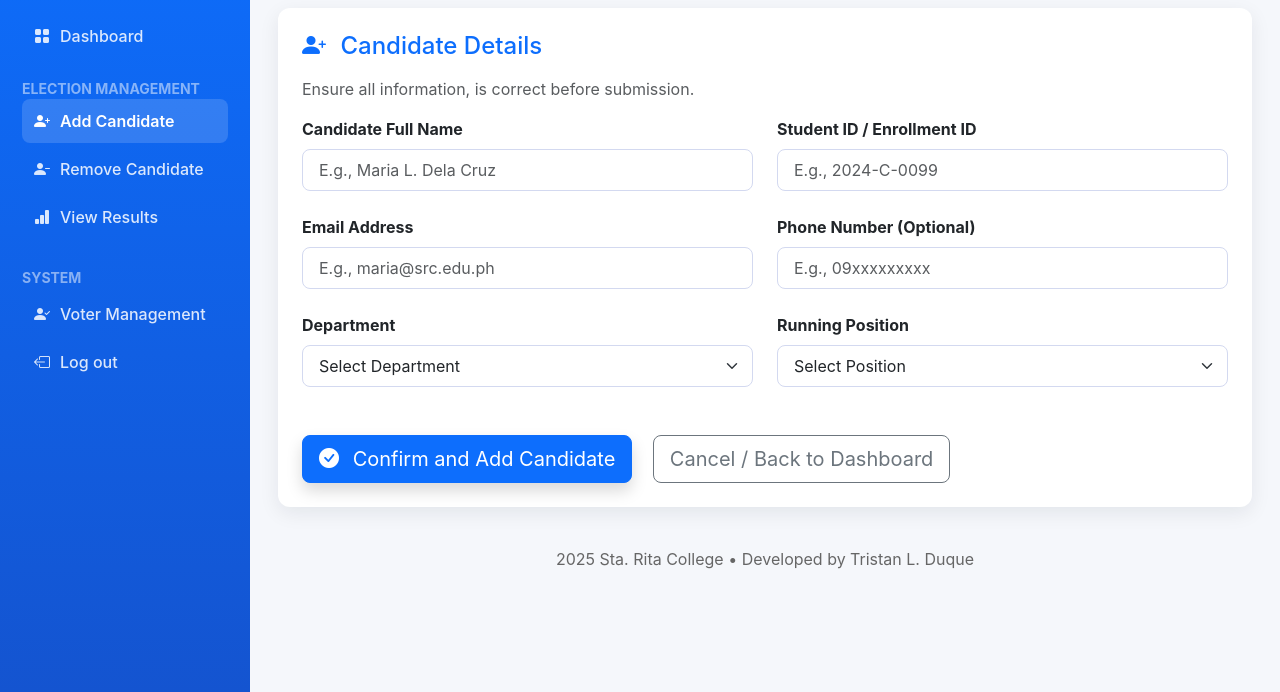
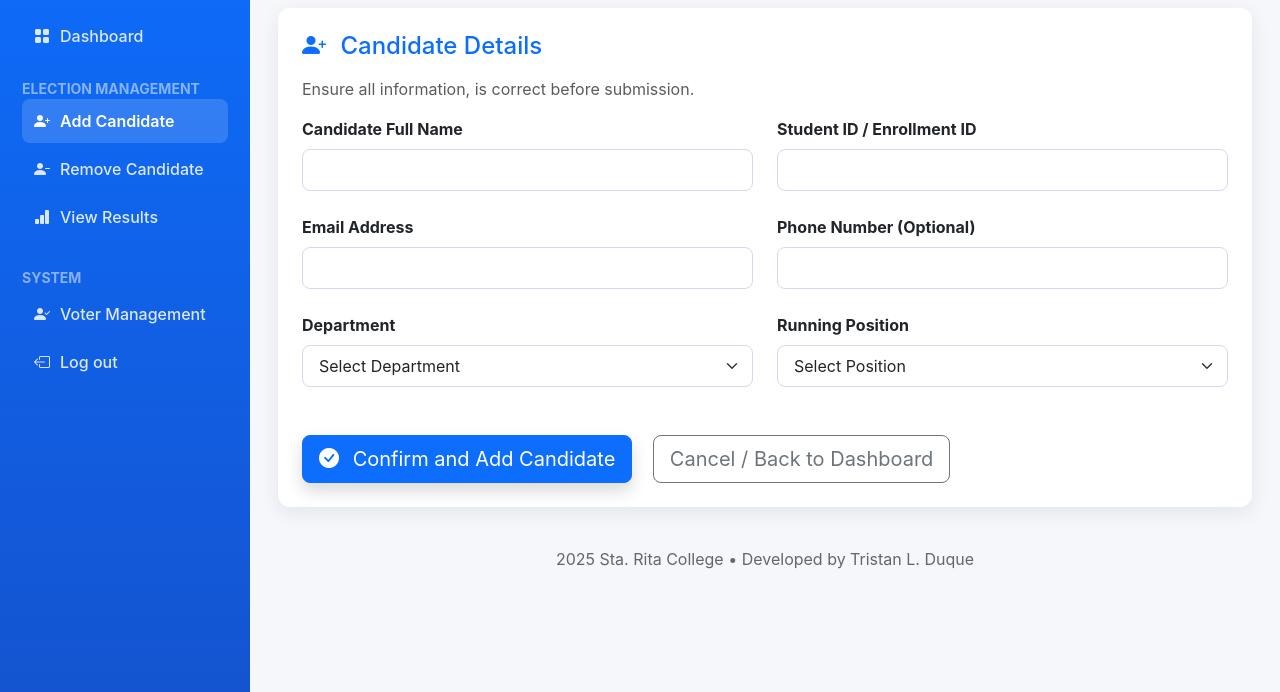
Before and after one commit to shibaltristan/admin-sad, a plain HTML site: page addcandidate.html in a window 1280 px wide. Shown: the part 108-800 px from the top of the page. Drawn offline with nearby package versions, Linux system fonts and the light colour scheme.

Commit message:
Update addcandidate.html

```diff
--- a/addcandidate.html
+++ b/addcandidate.html
@@ -83,22 +83,22 @@
 
                 <div class="col-md-6">
                     <label class="form-label fw-bold" for="name">Candidate Full Name</label>
-                    <input class="form-control" id="name" name="name" placeholder="E.g., Maria L. Dela Cruz">
+                    <input class="form-control" id="name" name="name" placeholder="">
                 </div>
 
                 <div class="col-md-6">
                     <label class="form-label fw-bold" for="student_id">Student ID / Enrollment ID</label>
-                    <input class="form-control" id="student_id" name="student_id" placeholder="E.g., 2024-C-0099">
+                    <input class="form-control" id="student_id" name="student_id" placeholder="">
                 </div>
 
                 <div class="col-md-6">
                     <label class="form-label fw-bold" for="email">Email Address</label>
-                    <input class="form-control" id="email" type="email" name="email" placeholder="E.g., maria@src.edu.ph">
+                    <input class="form-control" id="email" type="email" name="email" placeholder="">
                 </div>
 
                 <div class="col-md-6">
                     <label class="form-label fw-bold" for="phone">Phone Number (Optional)</label>
-                    <input class="form-control" id="phone" type="tel" name="phone" placeholder="E.g., 09xxxxxxxxx">
+                    <input class="form-control" id="phone" type="tel" name="phone" placeholder="">
                 </div>
 
                 <div class="col-md-6">
@@ -141,4 +141,5 @@
       });
     </script>
   </body>
+
 </html>
```
